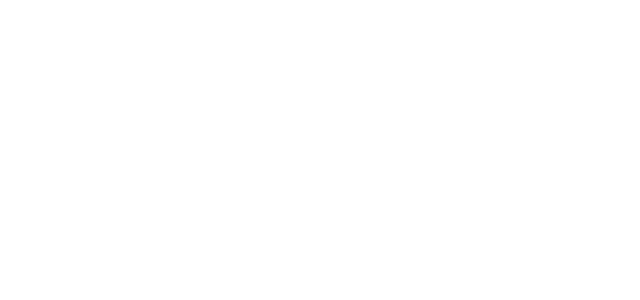
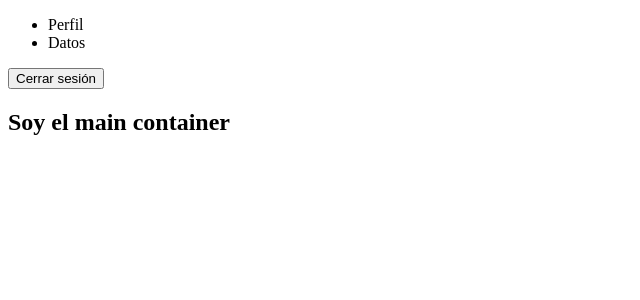
Before and after one commit to CarolinaVrl/Angular-test, an Angular app: page / in a window 1280 px wide. Shown: the top 300 px of the page, without its empty margins (0-640 px from the left). Built offline with nearby package versions, Linux system fonts and the light colour scheme.

Commit message:
feat: dashboard body

```diff
--- a/src/app/app.component.html
+++ b/src/app/app.component.html
@@ -1,4 +1,20 @@
 
+<header>
+
+</header>
+<main>
+  <section class="user">
+    <ul>
+      <li>Perfil</li>
+      <li>Datos</li>
+
+    </ul>
+    <button>Cerrar sesión</button>
+  </section>
+  <section class="container">
+    <h2>Soy el main container</h2>
+  </section>
+</main>
 
 <!-- * * * * * * * * * * * * * * * * * * * * * * * * * * * * * * * -->
 <!-- * * * * * * * * * * * The content above * * * * * * * * * * * -->
@@ -7,5 +23,3 @@
 <!-- * * * * * * * * * * * * * * * * * * * * * * * * * * * * * * * -->
 <!-- * * * * * * * * * * End of Placeholder * * * * * * * * * * * -->
 <!-- * * * * * * * * * * * * * * * * * * * * * * * * * * * * * * * -->
-
-<router-outlet></router-outlet>
```
